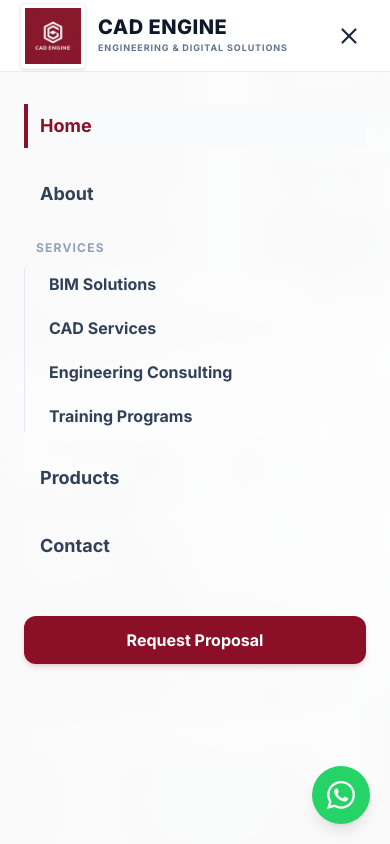
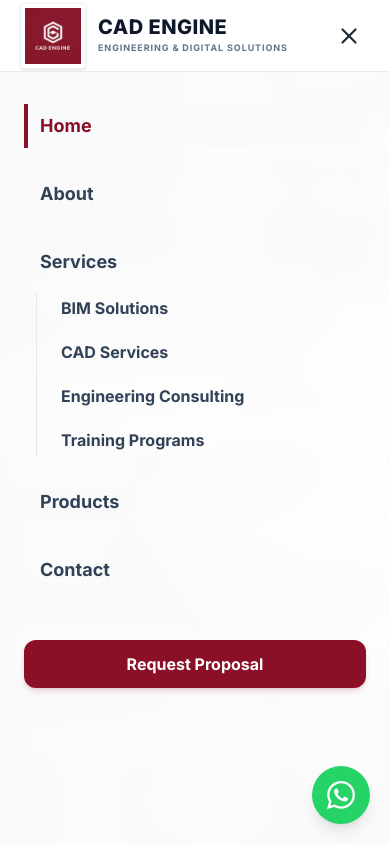
Before and after one commit to vinith-kumar-vk/cad-engine-ae, a Next.js app: page / in a window 390 px wide. Both pictures are taken after a click on the button 349 px from the left and 35 px from the top of the page. Shown: the top 844 px of the page. Built offline with nearby package versions, Linux system fonts and the light colour scheme.

Commit message:
Update mobile services menu header styling and active states

```diff
--- a/src/components/layout/Header.tsx
+++ b/src/components/layout/Header.tsx
@@ -203,12 +203,21 @@ export default function Header() {
                 const isActive = pathname === link.href;
 
                 if (link.hasDropdown) {
+                  const isLinkActive = pathname === link.href || pathname.startsWith(link.href);
                   return (
-                    <div key={link.name} className="space-y-3">
-                      <span className="block text-xs font-bold text-slate-400 uppercase tracking-widest pl-3">
+                    <div key={link.name} className="space-y-2">
+                      <Link
+                        href={link.href}
+                        onClick={() => setIsMobileMenuOpen(false)}
+                        className={`text-lg font-bold transition-all py-2 pl-3 border-l-4 block ${
+                          isLinkActive
+                            ? "text-brand-primary border-brand-primary bg-slate-50"
+                            : "text-slate-700 hover:text-brand-primary border-transparent"
+                        }`}
+                      >
                         {link.name}
-                      </span>
-                      <div className="flex flex-col gap-3 pl-6 border-l border-slate-200">
+                      </Link>
+                      <div className="flex flex-col gap-3 pl-6 border-l border-slate-200 ml-3 mt-1">
                         {dropdownItems.map((item) => (
                           <Link
                             key={item.name}
```
